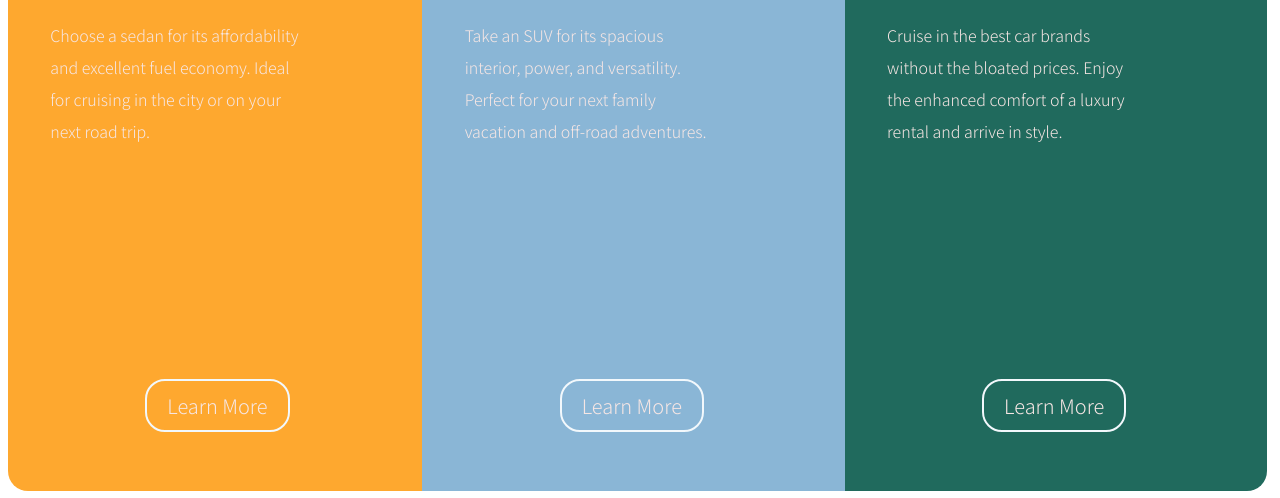
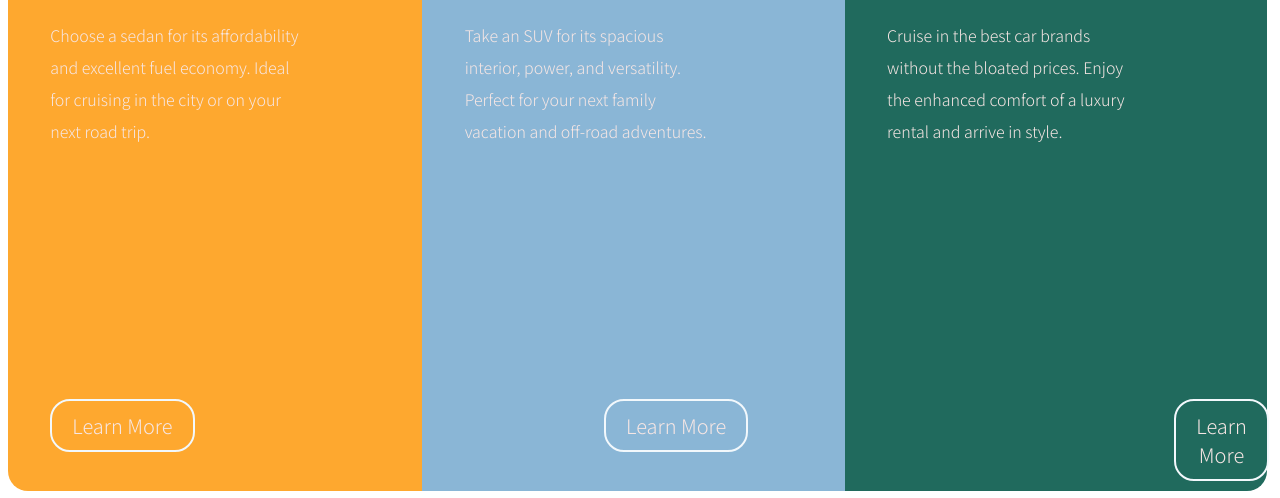
Before and after one commit to clam1128/3-Column-Preview-Card-Component-Project, a plain HTML site: page index.html in a window 1280 px wide. Shown: the part 302-800 px from the top of the page. Drawn offline with Linux system fonts and the light colour scheme.

Commit message:
Update styles.css

```diff
--- a/css/styles.css
+++ b/css/styles.css
@@ -46,11 +46,15 @@ p {
   font-size: 20px;
   background: #fea82f;
   padding: 10px 20px 10px 20px;
-  height: 0;
   text-decoration: none;
-  position: relative;
+  text-align: center;
+  display: inline;
+  position: absolute;
+  top: 88%;
+  left: 10%;
+  /*position: relative;
   top: 30%;
-  left: 32.5%;
+  left: 32.5%;*/
 }
 
 .sedan-btn:hover {
@@ -98,11 +102,12 @@ p {
   font-size: 20px;
   background: #8ab6d6;
   padding: 10px 20px 10px 20px;
-  height: 0;
   text-decoration: none;
-  position: relative;
-  top: 30%;
-  left: 32.5%;
+  text-align: center;
+  display: inline;
+  position: absolute;
+  top: 88%;
+  left: 43%;
 }
 
 .suvs-btn:hover {
@@ -151,11 +156,12 @@ p {
   font-size: 20px;
   background: #206a5d;
   padding: 10px 20px 10px 20px;
-  height: 0;
   text-decoration: none;
-  position: relative;
-  top: 30%;
-  left: 32.5%;
+  text-align: center;
+  display: inline;
+  position: absolute;
+  top: 88%;
+  left: 78%;
 }
 
 .luxury-btn:hover {
@@ -166,4 +172,7 @@ p {
 .attribution {
   font-family: 'Noto Sans JP', sans-serif;
   text-align: center;
+  position: absolute;
+  left: 32.5%;
+  top: 0.5rem;
 }
```
